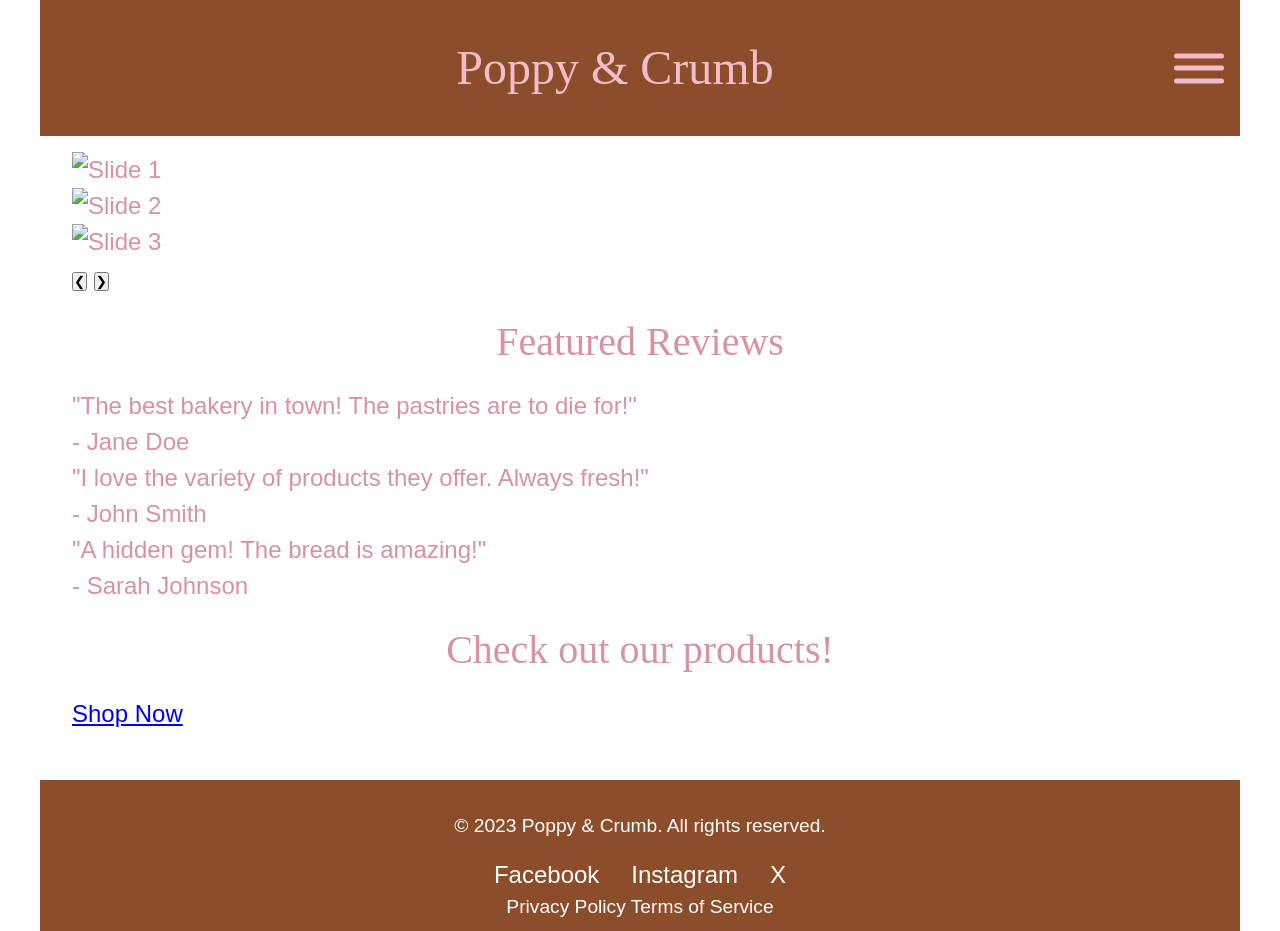
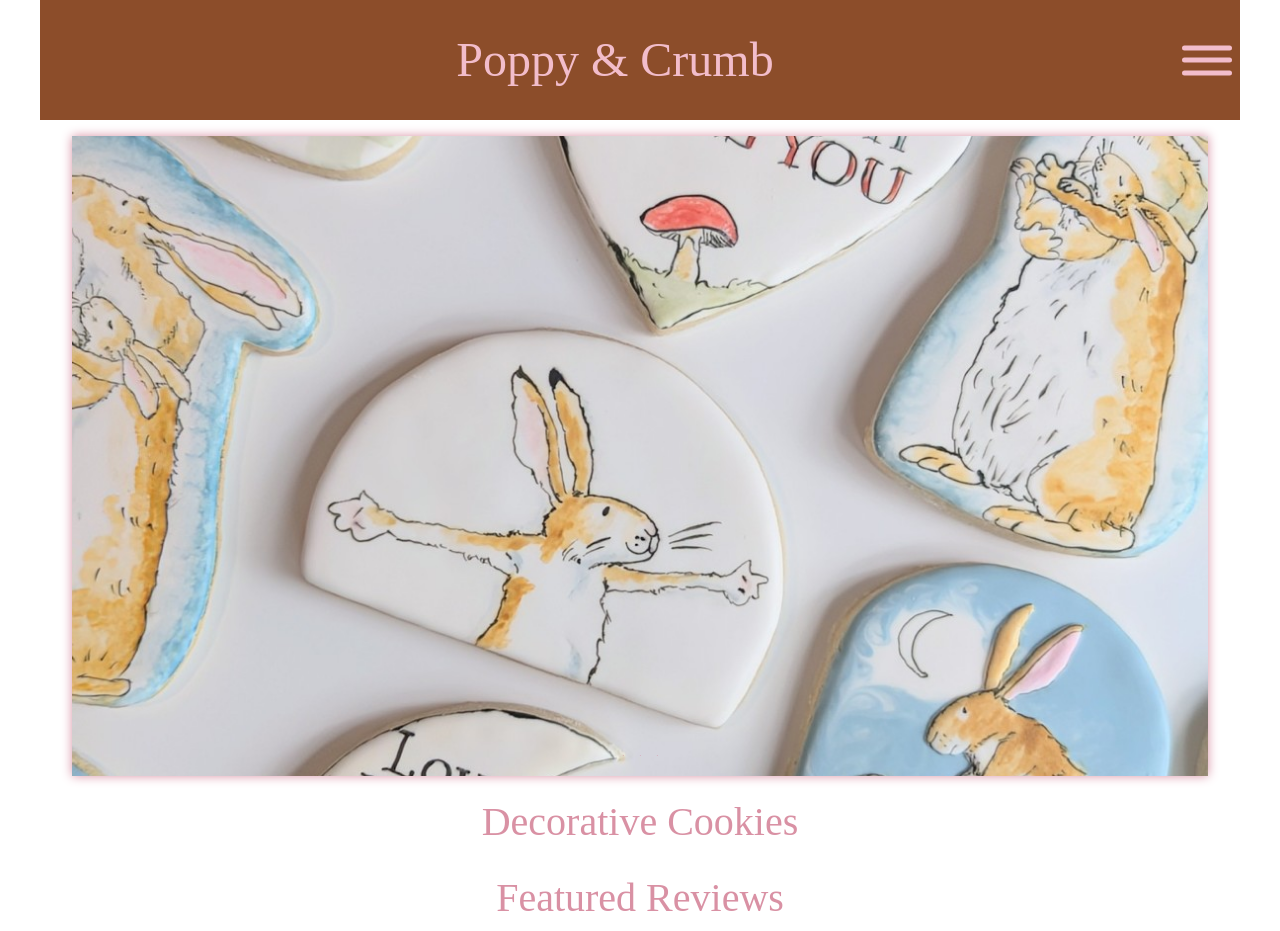
Before and after one commit to Cabacon1/GIT480-Senior, a plain HTML site: page Index.html in a window 1280 px wide. Shown: the top 931 px of the page. Drawn offline with Linux system fonts and the light colour scheme; a web font is replaced by a local one.

Commit message:
Image Slider
Added image Slider w/ CSS

```diff
--- a/Index.html
+++ b/Index.html
@@ -3,13 +3,18 @@
 
 <head>
   <meta charset="UTF-8" />
+  <meta http-equiv="X-UA-Compatible" content="IE=edge" />
   <meta name="viewport" content="width=device-width, initial-scale=1.0" />
+  <meta name="description" content="Poppy & Crumb Bakery - Freshly baked goods and custom cookies." />
+  <meta name="keywords" content="bakery, cookies, pastries, desserts" />
   <title>Poppy & Crumb Home</title>
   <meta name="robots" content="index,follow" />
+
   <!-- style -->
   <link rel="stylesheet" href="/styles.css" />
   <!-- Javascript -->
   <script src="/app.js" async></script>
+
 </head>
 
 <body>
@@ -31,28 +36,22 @@
     </nav>
   </header>
   <main>
-    <section>
-      <!-- Image Carousel -->
-      <div class="carousel-container">
-        <div class="carousel-slide">
-          <img src="/images/slide1.jpg" alt="Slide 1" />
+    <!-- Image slider -->
+    <section class="container-slider">
+      <div class="slider-wrapper">
+        <div class="slider">
+          <img id="slider-1" src="/images/946009026603619868.JPG" alt="">
+          <img id="slider-2" src="/images/896400281161390931.JPG" alt="">
+          <img id="slider-3" src="/images/6989436663748022450.JPG" alt="">
         </div>
-        <div class="carousel-slide">
-          <img src="/images/slide2.jpg" alt="Slide 2" />
-        </div>
-        <div class="carousel-slide">
-          <img src="/images/slide3.jpg" alt="Slide 3" />
+        <div class="slider-nav">
+          <a href="#slider-1"></a>
+          <a href="#slider-2"></a>
+          <a href="#slider-3"></a>
         </div>
       </div>
-      <div class="carousel-controls">
-        <button class="prev" onclick="prevSlide()">&#10094;</button>
-        <button class="next" onclick="nextSlide()">&#10095;</button>
-      </div>
-      <div class="carousel-indicators">
-        <span class="indicator" onclick="currentSlide(1)"></span>
-        <span class="indicator" onclick="currentSlide(2)"></span>
-        <span class="indicator" onclick="currentSlide(3)"></span>
-      </div>
+    </section>
+    <h2>Decorative Cookies</h2>
     <!-- Featured Reviews Section -->
     <section class="featured-reviews">
       <h2>Featured Reviews</h2>
--- a/app.js
+++ b/app.js
@@ -1,4 +1,10 @@
+// strict mode
+"use strict";
+
 // Hamburger menu
+// This code toggles the visibility of a hamburger menu and an off-screen menu when the hamburger icon is clicked.
+// It also closes the menu when a link is clicked or when clicking outside of the menu.
+
 let hamMenu = document.querySelector(".ham-menu");
 
 let offScreenMenu = document.querySelector(".off-screen-menu");
@@ -8,4 +14,19 @@ hamMenu.addEventListener("click", () => {
   offScreenMenu.classList.toggle("active");
 });
 
-//Payment form
+// Close the menu when a link is clicked
+let menuLinks = document.querySelectorAll(".off-screen-menu a");
+menuLinks.forEach((link) => {
+  link.addEventListener("click", () => {
+    hamMenu.classList.remove("active");
+    offScreenMenu.classList.remove("active");
+  });
+});
+
+// Close the menu when clicking outside of it
+document.addEventListener("click", (event) => {
+  if (!hamMenu.contains(event.target) && !offScreenMenu.contains(event.target)) {
+    hamMenu.classList.remove("active");
+    offScreenMenu.classList.remove("active");
+  }
+});
--- a/styles.css
+++ b/styles.css
@@ -94,6 +94,7 @@ video {
     font: inherit;
     vertical-align: baseline;
 }
+
 /* HTML5 display-role reset for older browsers */
 article,
 aside,
@@ -108,17 +109,21 @@ nav,
 section {
     display: block;
 }
+
 body {
     line-height: 1;
 }
+
 ol,
 ul {
     list-style: none;
 }
+
 blockquote,
 q {
     quotes: none;
 }
+
 blockquote:before,
 blockquote:after,
 q:before,
@@ -126,10 +131,12 @@ q:after {
     content: "";
     content: none;
 }
+
 table {
     border-collapse: collapse;
     border-spacing: 0;
 }
+
 :root {
     --dark-pink: #d991a4;
     --light-pink: #f2bdcb;
@@ -139,11 +146,12 @@ table {
     --white: #ffffff;
     --black: #000000;
 }
-/* Custome CSS */
+
+/* Custom CSS */
 * {
-	box-sizing: border-box;
-	margin: 0;
-	padding: 0;
+    box-sizing: border-box;
+    margin: 0;
+    padding: 0;
 }
 
 /* Dark Mode */
@@ -152,33 +160,40 @@ table {
         background-color: var(--dark-brown);
         color: var(--white);
     }
+
     .off-screen-menu {
         background-color: var(--dark-brown);
         color: var(--light-pink);
     }
+
     nav {
         background-color: var(--dark-brown);
         color: var(--light-pink);
     }
+
     footer {
         background-color: var(--dark-brown);
         color: var(--white);
     }
 }
+
 /* Light Mode */
 @media (prefers-color-scheme: light) {
     body {
         background-color: var(--white);
         color: var(--dark-pink);
     }
+
     .off-screen-menu {
         background-color: var(--light-brown);
         color: var(--light-pink);
     }
+
     nav {
         background-color: var(--light-brown);
         color: var(--light-pink);
     }
+
     footer {
         background-color: var(--light-brown);
         color: var(--white);
@@ -187,7 +202,7 @@ table {
 
 /* Main */
 body {
-    font-family: "afacad", sans-serif;
+    font-family: "Afacad", sans-serif;
     background-color: var(--white);
     color: var(--dark-pink);
     font-size: 1.5rem;
@@ -196,10 +211,11 @@ body {
     max-width: 1200px;
 }
 
-main{
+main {
     padding: 1rem 2rem;
 }
-.title{
+
+.title {
     position: relative;
     width: 50%;
 }
@@ -226,12 +242,15 @@ h1 {
 h2 {
     font-size: 2.5rem;
 }
+
 h3 {
     font-size: 2rem;
 }
+
 h4 {
     font-size: 1.5rem;
 }
+
 h5 {
     font-size: 1.2rem;
 }
@@ -256,11 +275,12 @@ h5 {
 
 .off-screen-menu.active {
     right: 0;
+    z-index: 1000;
 }
 
 nav {
     color: var(--light-pink);
-    padding: 1rem;
+    padding: .5rem;
     display: flex;
     align-items: center;
     background-color: var(--light-brown);
@@ -270,6 +290,7 @@ nav {
     color: var(--light-pink);
     text-decoration: none;
 }
+
 .off-screen-menu li:hover {
     /* padding: .5rem; */
     color: var(--dark-pink);
@@ -296,6 +317,7 @@ nav {
     transform: translate(-50%, -50%);
     transition: 0.3s ease;
 }
+
 .ham-menu span:nth-child(1) {
     top: 25%;
 }
@@ -312,12 +334,60 @@ nav {
 .ham-menu.ham-menu.active span:nth-child(2) {
     opacity: 0;
 }
+
 .ham-menu.active span:nth-child(3) {
     top: 50%;
     transform: translate(-50%, -50%) rotate(-45deg);
 }
 
-/* main content */
+/* Image Slider */
+
+.slider-wrapper {
+    position: relative;
+    max-width: 100vw;
+    margin: 0 auto;
+
+}
+
+.slider {
+    display: flex;
+    width: 100%;
+    object-fit: fill;
+    height: 80vh;
+    overflow-x: auto;
+    scroll-snap-type: x mandatory;
+    scroll-behavior: smooth;
+    box-shadow: 0 0 10px var(--dark-pink);
+}
+
+.slider img {
+    flex:1 0 100%;
+    scroll-snap-align: start;
+    object-fit: cover;
+}
+
+.slider-nav {
+    display: flex;
+    column-gap: 1rem;
+    position: absolute;
+    bottom: 1.25rem;
+    left: 50%;
+    transform: translateX(-50%);
+    z-index: 1;
+}
+
+.slider-nav a {
+    width: .05rem;
+    height: .05rem;
+    border-radius: 50%;
+    background-color: var(--dark-pink);
+    opacity: 0.75;
+    transition: opacity ease 250ms;
+}
+
+.slider-nav a:hover {
+    opacity: 1;
+}
 
 /*Product List  */
 .product-list {
@@ -326,6 +396,7 @@ nav {
     gap: 2rem;
     margin: 2rem 0;
 }
+
 .product-list .product-card {
     background-color: var(--light-brown);
     border-radius: 10px;
@@ -338,6 +409,7 @@ nav {
     transform: scale(1.05);
     box-shadow: 0 0 10px var(--dark-pink);
 }
+
 .product-list .product-card img {
     width: 100%;
     height: auto;
@@ -349,6 +421,7 @@ nav {
     font-size: 1.5rem;
     margin-bottom: 1rem;
 }
+
 .product-list .product-card p {
     font-size: 1.2rem;
     margin-bottom: 1rem;
@@ -364,36 +437,43 @@ nav {
     cursor: pointer;
     transition: 0.3s ease;
 }
+
 .product-list .product-card button:hover {
     background-color: var(--light-pink);
     color: var(--dark-brown);
     transform: scale(1.05);
     box-shadow: 0 0 10px var(--dark-pink);
 }
+
 .product-list .product-card button:active {
     transform: scale(0.95);
     box-shadow: 0 0 5px var(--dark-pink);
 }
+
 .product-list .product-card button:focus {
     outline: none;
     box-shadow: 0 0 10px var(--dark-pink);
 }
+
 .product-list .product-card button:disabled {
     background-color: var(--dark-brown);
     color: var(--white);
     cursor: not-allowed;
     box-shadow: none;
 }
+
 .product-list .product-card button:disabled:hover {
     background-color: var(--dark-brown);
     color: var(--white);
     transform: none;
     box-shadow: none;
 }
+
 .product-list .product-card button:disabled:active {
     transform: none;
     box-shadow: none;
 }
+
 .product-list .product-card button:disabled:focus {
     outline: none;
     box-shadow: none;
@@ -412,48 +492,58 @@ footer {
     margin-top: 2rem;
     font-size: 1.2rem;
 }
+
 footer a {
     color: var(--white);
     text-decoration: none;
     transition: 0.3s ease;
 }
+
 footer a:hover {
     color: var(--dark-pink);
     text-decoration: underline;
     transform: scale(1.1);
     transition: 0.3s ease;
 }
+
 footer a:active {
     transform: scale(0.95);
     box-shadow: 0 0 5px var(--dark-pink);
 }
+
 footer a:focus {
     outline: none;
     box-shadow: 0 0 10px var(--dark-pink);
 }
+
 footer a:disabled {
     background-color: var(--dark-brown);
     color: var(--white);
     cursor: not-allowed;
     box-shadow: none;
 }
+
 footer a:disabled:hover {
     background-color: var(--dark-brown);
     color: var(--white);
     transform: none;
     box-shadow: none;
 }
+
 footer a:disabled:active {
     transform: none;
     box-shadow: none;
 }
+
 footer a:disabled:focus {
     outline: none;
     box-shadow: none;
 }
+
 footer p {
     margin: 1rem 0;
 }
+
 footer ul {
     list-style: none;
     padding: 0;
@@ -462,45 +552,54 @@ footer ul {
     justify-content: center;
     align-items: center;
 }
+
 footer ul li {
     margin: 0 1rem;
 }
+
 footer ul li a {
     color: var(--white);
     text-decoration: none;
     font-size: 1.5rem;
     transition: 0.3s ease;
 }
+
 footer ul li a:hover {
     color: var(--dark-pink);
     text-decoration: underline;
     transform: scale(1.1);
     transition: 0.3s ease;
 }
+
 footer ul li a:active {
     transform: scale(0.95);
     box-shadow: 0 0 5px var(--dark-pink);
 }
+
 footer ul li a:focus {
     outline: none;
     box-shadow: 0 0 10px var(--dark-pink);
 }
+
 footer ul li a:disabled {
     background-color: var(--dark-brown);
     color: var(--white);
     cursor: not-allowed;
     box-shadow: none;
 }
+
 footer ul li a:disabled:hover {
     background-color: var(--dark-brown);
     color: var(--white);
     transform: none;
     box-shadow: none;
 }
+
 footer ul li a:disabled:active {
     transform: none;
     box-shadow: none;
 }
+
 footer ul li a:disabled:focus {
     outline: none;
     box-shadow: none;
```
Lines whose indentation alone changed are shown as unchanged.
